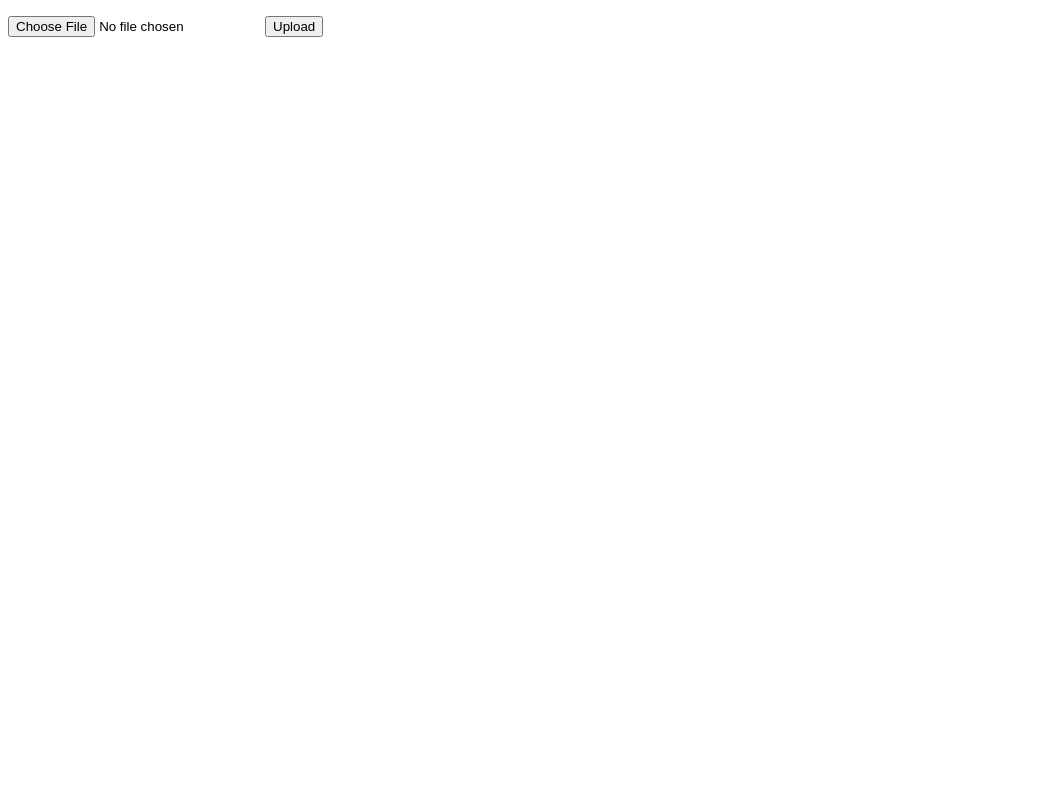
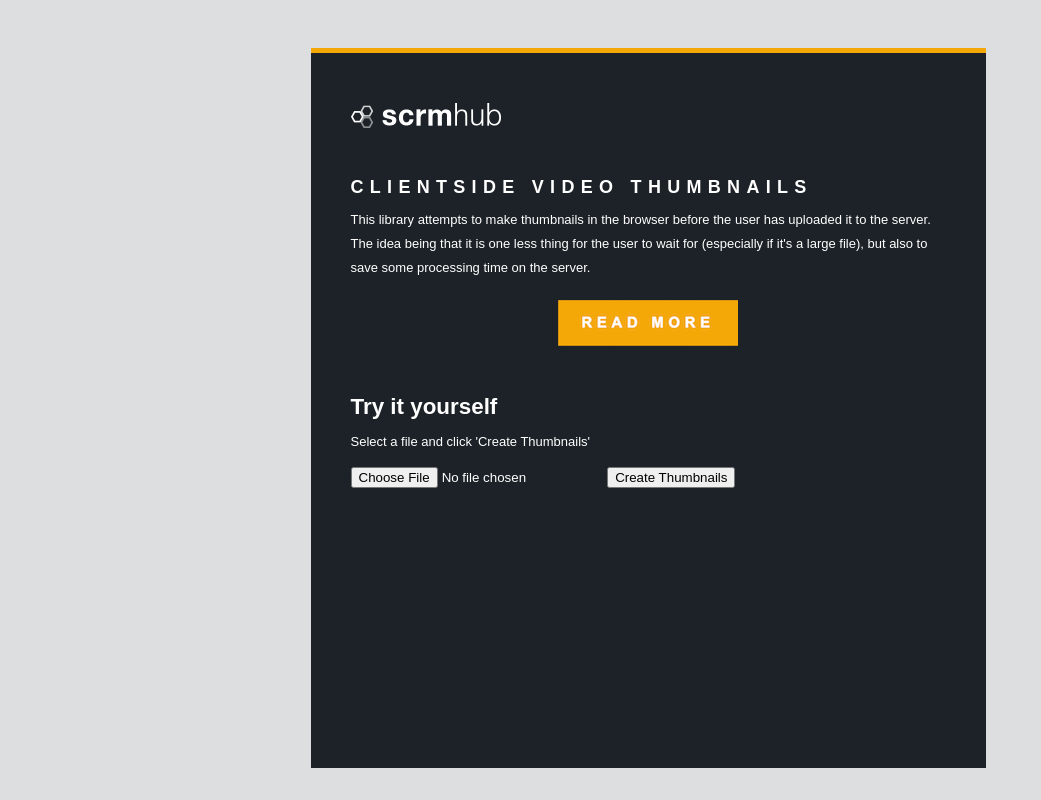
Before and after one commit to SCRMHub/clientside-video-thumbnails, a plain HTML site: page index.htm in a window 1280 px wide. Shown: the whole page, without its empty margins (0-1041 px from the left). Drawn offline with nearby package versions, Linux system fonts and the light colour scheme.

Commit message:
Styled and body copy

```diff
--- /dev/null
+++ b/assets/scrmhub.css
@@ -0,0 +1,75 @@
+html, body {
+    background : #dddedf;
+    font-family: Arial,Helvetica,sans-serif;
+    height: 100%;
+    width: 100%;
+    padding: 20px 0;
+}
+
+* {
+    box-sizing: border-box;
+}
+
+.container {
+    width: 675px;
+    padding: 40px;
+    border-top: 5px solid #f4a807;
+    margin: 0 auto;
+    background: #1c2227;
+    color: #fff;
+    min-height: 100%;
+    overflow: visible;
+}
+
+.logo {
+    padding: 10px 0;
+}
+
+h1 {
+    font-size: 18px;
+    font-weight: 900;
+    letter-spacing: 0.35em;
+    margin: 15px 0 10px;
+    padding: 20px 0 0;
+    text-transform: uppercase;
+}
+
+h2 {
+    font-size: 1.4em;
+    margin: 15px 0 10px;
+    padding: 0;
+    text-align: left;
+}
+
+p {
+    font-size: 13px;
+    line-height: 24px;
+    margin: 0 0 12px;
+    padding: 0;
+    text-align: left;
+}
+p.intro {
+    margin-bottom: 20px;
+}
+p.read-more {
+    text-align: center;
+    margin-bottom: 40px;
+}
+.progressBar {
+    height: 40px;
+}
+
+ul {
+    clear: both;
+    margin: 0;
+    padding: 0;
+    list-style: none;
+}
+ul li {
+    display: inline-block;
+    width: 33%;
+    padding: 1%;
+}
+ul li img {
+    width: 98%;
+}
--- a/index.htm
+++ b/index.htm
@@ -4,21 +4,42 @@
         <title>S3 Upload - Raw Javascript</title>
         <script src="https://code.jquery.com/jquery-2.2.4.min.js"></script>
         <script src="videoThumbnails.js"></script>
+        <link rel="stylesheet" href="assets/scrmhub.css" / >
     </head>
     <body>
-        <p>
-            <input type="file" id="file" accept="video/*">
-            <button id="upload" onclick="upload()">Upload</button>
-            <button id="cancel" style="display: none;">Cancel Capture</button>
-        </p>
+        <div class="container">
+            <div class="logo">
+                <img src="assets/logo.png" />
+            </div>
 
-        <progress id="progress" value="0" max="100" style="width: 100%; display: none;"></progress>
+            <h1>Clientside Video Thumbnails</h1>
+            <p class="intro">
+                This library attempts to make thumbnails in the browser before the user has uploaded it to the server. The idea being that it is one less thing for the user to wait for (especially if it's a large file), but also to save some processing time on the server.
+            </p>
+            <p class="read-more">
+                <a href="https://github.com/SCRMHub/clientside-video-thumbnails" target="_blank"><img src="assets/readmore.png" /></a>
+            </p>
 
-        <div id="screenShots"></div>
+            <h2>Try it yourself</h2>
+            <p>Select a file and click 'Create Thumbnails'</p>
+            <p>
+                <input type="file" id="file" accept="video/*">
+                <button id="upload" onclick="upload()">Create Thumbnails</button>
+                <button id="cancel" style="display: none;">Cancel Capture</button>
+            </p>
+
+            <div class="progressBar">
+                <progress id="progress" value="0" max="100" style="width: 100%; display: none;"></progress>
+            </div>
+
+            <ul id="screenShots">
+
+            </ul>
+        </div>
 
         <script>
         function upload() {
-            var thumbnailCount      = 8;
+            var thumbnailCount      = 9;
             var thumbnailCounter    = 0;
 
             //Use a global to support the abort
@@ -50,7 +71,7 @@
             //Captured a thumb
             thumbnails.on('capture', function(image) {
                 thumbnailCounter++;
-                $('#screenShots').append($('<img>').attr('src', image).width('120'));
+                $('#screenShots').append($('<li>').append($('<img>').attr('src', image)));
                 ga('send', 'event', 'capture', 'image ready');
                 $('#progress').attr('value', thumbnailCounter);
             });
```
Also changed, not shown: assets/logo.png (added), assets/readmore.png (added).
